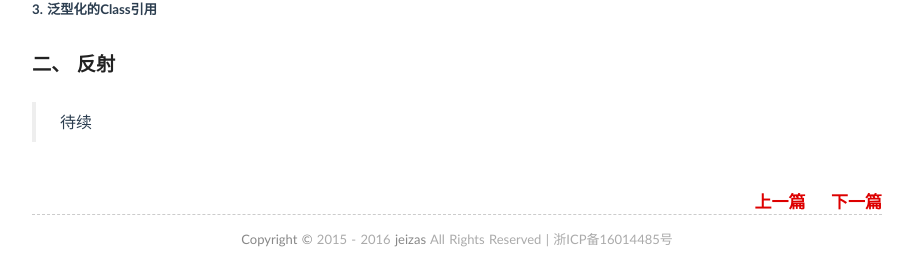
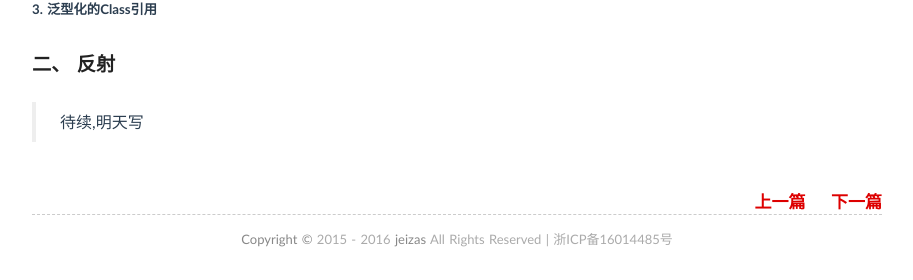
Before and after one commit to jeizas/jeizas.github.io, a Jekyll site: the page built from _posts/2016-05-14-thinking_in_java_chapter14.md, in a window 1280 px wide and 900 px high, scrolled down 2669 px. Shown: the part 617-897 px from the top of the window, without its empty margins (183-1096 px from the left). Built offline with Jekyll 4.4.1, drawn with Linux system fonts in a browser that asks for light colours; comment, search, counter and statistics services are not loaded.

Commit message:
修改：     _posts/2016-05-14-thinking_in_java_chapter14.md 	修改：     _posts/2016-05-18-thinking_in_java_chapter18.md

```diff
--- a/_posts/2016-05-14-thinking_in_java_chapter14.md
+++ b/_posts/2016-05-14-thinking_in_java_chapter14.md
@@ -139,4 +139,4 @@ After creating Initable3 ref
 
 ### 二、 反射
 
-> 待续
+> 待续,明天写
```
Also changed, not shown: _posts/2016-05-18-thinking_in_java_chapter18.md (+1 -1 lines).
